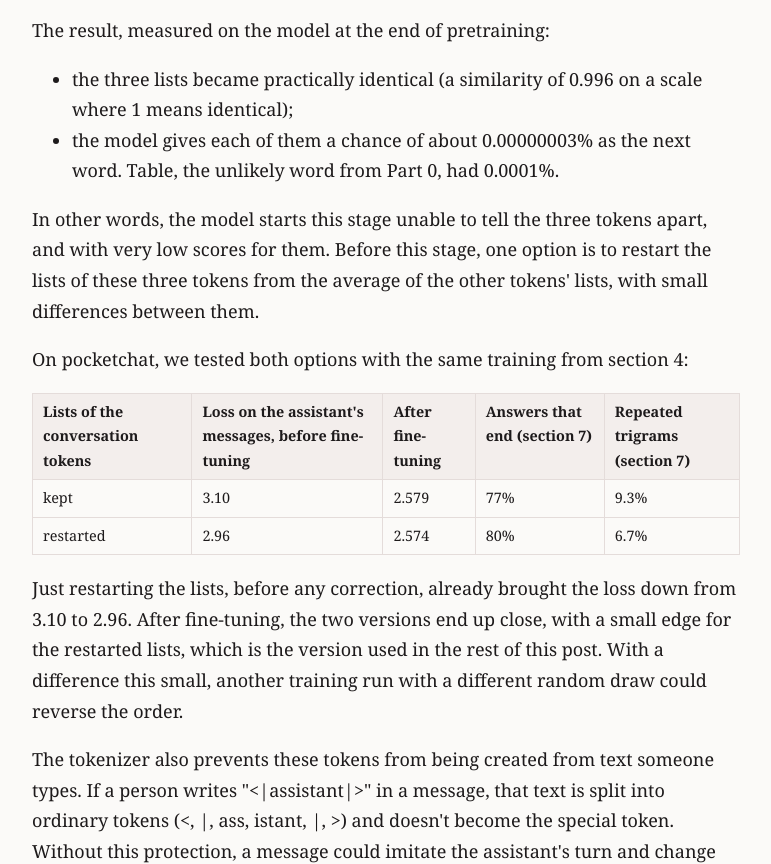
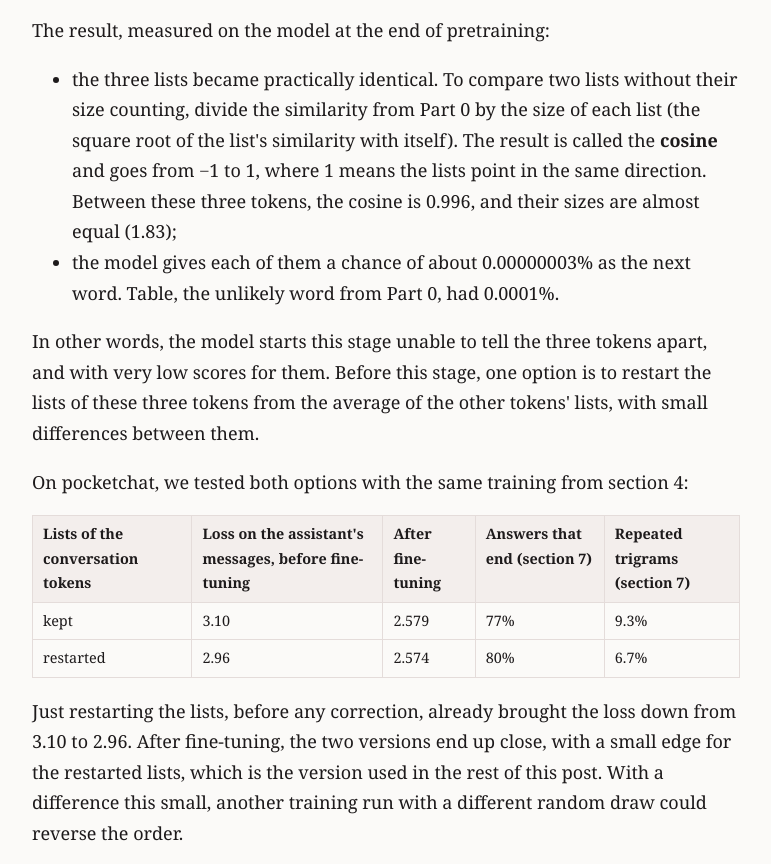
Before and after one commit to dedezza1D/dedezza1D.github.io, a plain HTML site: page inside-a-chatgpt/part-2-teaching-it-to-chat.html in a window 1280 px wide. Shown: the part 2093-2957 px from the top of the page, without its empty margins (254-1025 px from the left). Drawn offline with Linux system fonts and the light colour scheme.

Commit message:
Define the cosine before using it in Part 2
Part 0 defines similarity as the dot product, which has no upper
bound, but Part 2 gave 0.996 "on a scale where 1 means identical",
which is the cosine. Part 2 now explains the cosine as the similarity
divided by the size of each list, and adds the sizes of the three
chat-token lists (1.83), in English and Portuguese.

```diff
--- a/inside-a-chatgpt/part-2-teaching-it-to-chat.html
+++ b/inside-a-chatgpt/part-2-teaching-it-to-chat.html
@@ -70,7 +70,7 @@ ol.toc li{margin:.5em 0}ol.toc .meta{display:block}
 <p>Each special token has its own list of numbers, like any other token. In pretraining, &lt;|user|&gt;, &lt;|assistant|&gt; and &lt;|end|&gt; never appeared in the text. Even so, their lists changed: in pocketchat, the same list of each token is also used to give it a score as the next word (Part 0, section 3), and in every round these three tokens were wrong answers. The correction rule from Part 0 (section 5) subtracted fractions of the sentence lists from them, 15 thousand times.</p>
 <p>The result, measured on the model at the end of pretraining:</p>
 <ul>
-<li>the three lists became practically identical (a similarity of 0.996 on a scale where 1 means identical);</li>
+<li>the three lists became practically identical. To compare two lists without their size counting, divide the similarity from Part 0 by the size of each list (the square root of the list's similarity with itself). The result is called the <strong>cosine</strong> and goes from −1 to 1, where 1 means the lists point in the same direction. Between these three tokens, the cosine is 0.996, and their sizes are almost equal (1.83);</li>
 <li>the model gives each of them a chance of about 0.00000003% as the next word. Table, the unlikely word from Part 0, had 0.0001%.</li>
 </ul>
 <p>In other words, the model starts this stage unable to tell the three tokens apart, and with very low scores for them. Before this stage, one option is to restart the lists of these three tokens from the average of the other tokens' lists, with small differences between them.</p>
```
Also changed, not shown: como-um-chatgpt-funciona/parte-2-conversar.html (+1 -1 lines).
